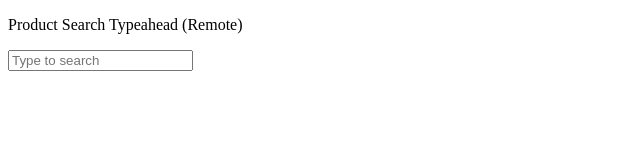
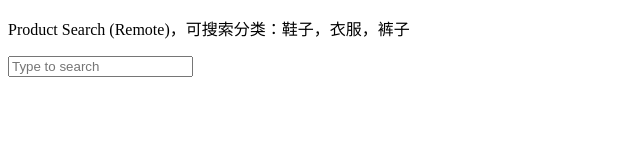
Before and after one commit to brianwwo/product-search, a plain HTML site: page ui/index.html in a window 1280 px wide. Shown: the whole page, without its empty margins (0-640 px from the left). Drawn offline with Linux system fonts and the light colour scheme.

Commit message:
update ui

```diff
--- a/ui/index.html
+++ b/ui/index.html
@@ -6,7 +6,7 @@
 </head>
 
 <body>
-    <p>Product Search Typeahead (Remote)</p>
+    <p>Product Search (Remote)，可搜索分类：鞋子，衣服，裤子</p>
     <div id="remote">
         <input class="typeahead" type="text" placeholder="Type to search">
     </div>
```
